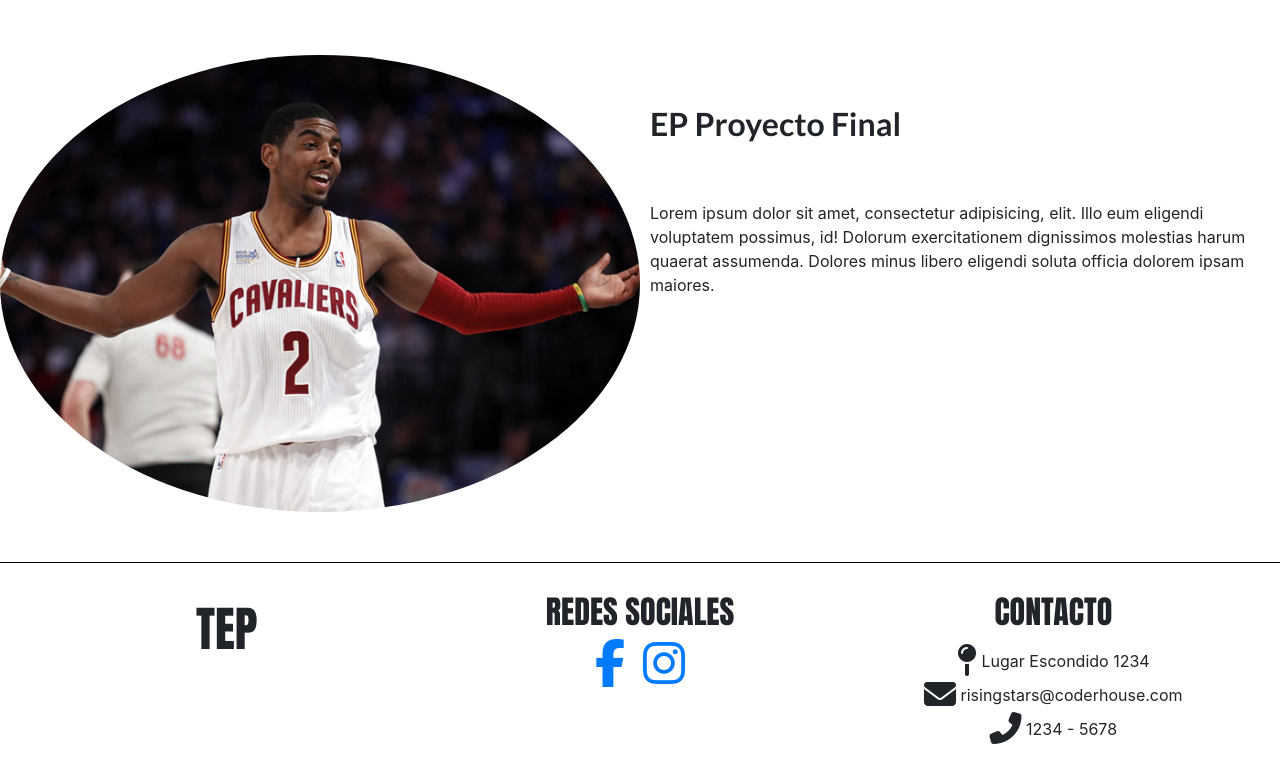
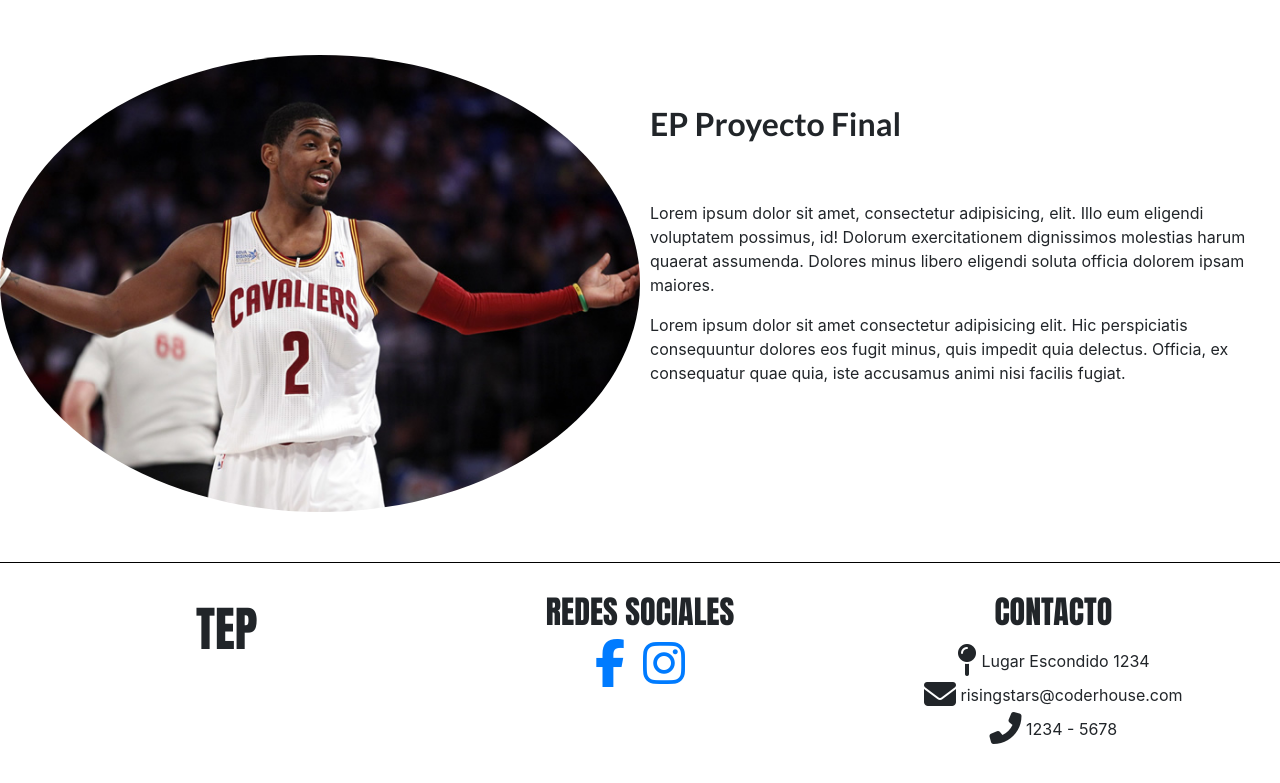
Before and after one commit to profeEma/clase15_c16610, a website: page index.html in a window 1280 px wide. Shown: the part 766-1549 px from the top of the page. Drawn offline with nearby package versions, Linux system fonts and the light colour scheme.

Commit message:
agregue parrafo al index

```diff
--- a/index.html
+++ b/index.html
@@ -78,6 +78,7 @@
             <div class="col-lg-6 col-xs-12 txt-img" data-aos="fade-left">
                 <h2 class="title_ubication">EP Proyecto Final</h2>
                 <p class="p_ubication">Lorem ipsum dolor sit amet, consectetur adipisicing, elit. Illo eum eligendi voluptatem possimus, id! Dolorum exercitationem dignissimos molestias harum quaerat assumenda. Dolores minus libero eligendi soluta officia dolorem ipsam maiores.</p>
+                <p>Lorem ipsum dolor sit amet consectetur adipisicing elit. Hic perspiciatis consequuntur dolores eos fugit minus, quis impedit quia delectus. Officia, ex consequatur quae quia, iste accusamus animi nisi facilis fugiat.</p>
             </div>
         </div>
     </section>
```
